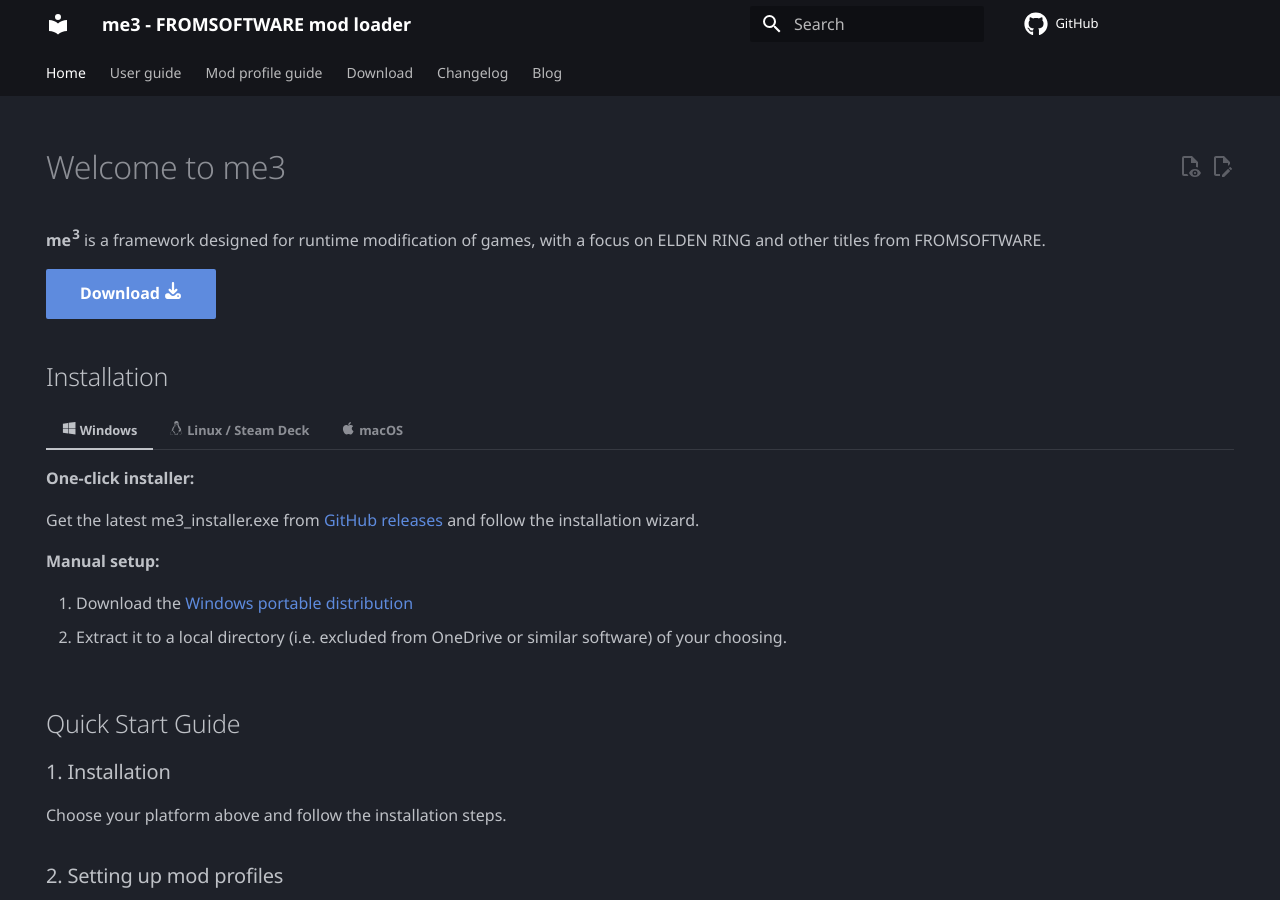
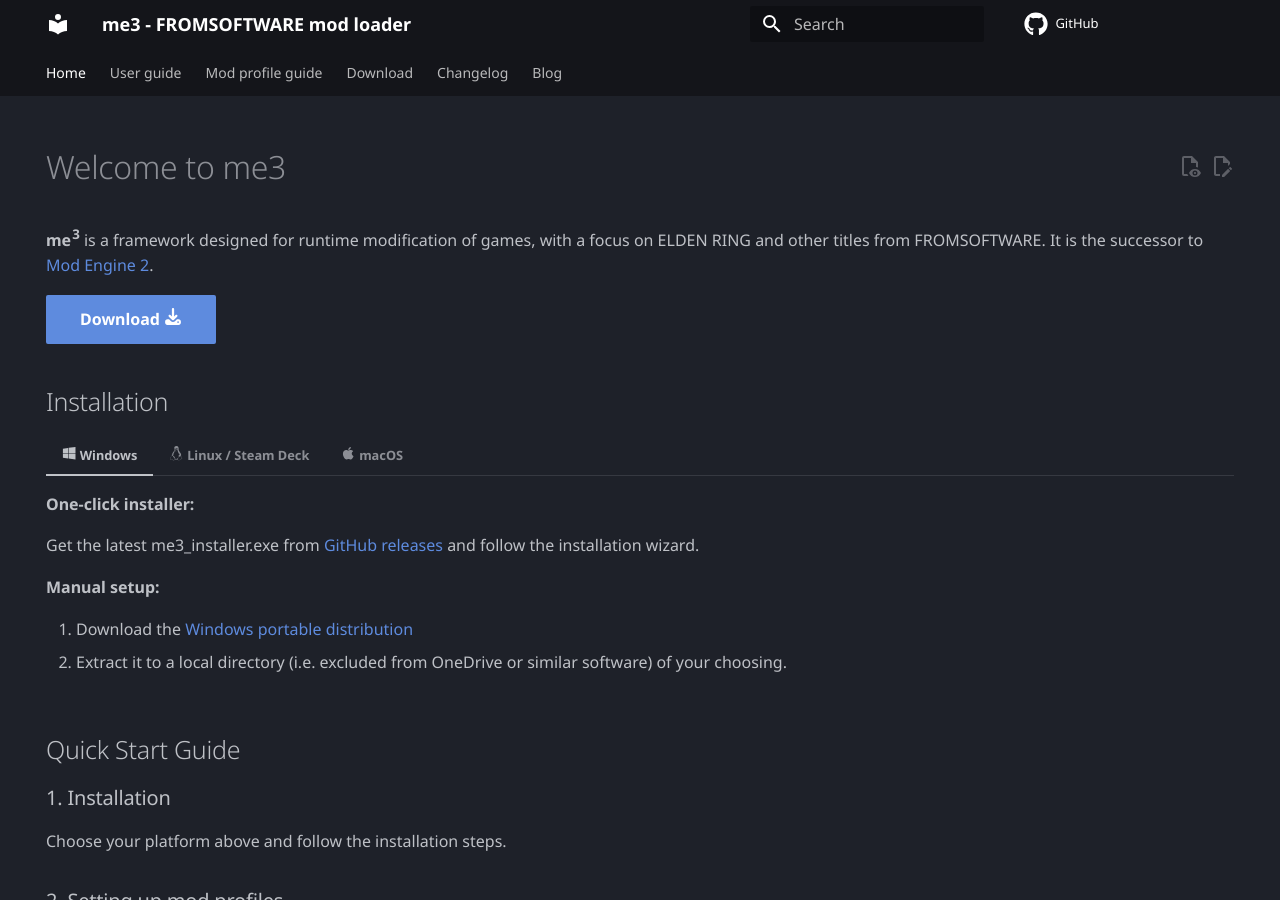
Before and after one commit to garyttierney/me3, an MkDocs documentation site: the page built from docs/index.md, in a window 1280 px wide and 900 px high. Built offline with MkDocs 1.6.1 and Material for MkDocs 9.7.7, drawn with Linux system fonts in a browser that asks for light colours; plug-ins that fetch from the network failed and are left out; comment, search, counter and statistics services are not loaded.

Commit message:
chore(docs): Reference Mod Engine2 in docs for Google SEO (#315)
A lot of search queries for me3 are written as "mod engine 3", so
reference Mod Engine 2 to promote results for users looking for a newer
version of ModEngine.

```diff
--- a/docs/index.md
+++ b/docs/index.md
@@ -7,7 +7,7 @@
 
 # Welcome to me3
 
-**me<sup>3</sup>** is a framework designed for runtime modification of games, with a focus on ELDEN RING and other titles from FROMSOFTWARE.
+**me<sup>3</sup>** is a framework designed for runtime modification of games, with a focus on ELDEN RING and other titles from FROMSOFTWARE. It is the successor to [Mod Engine 2](https://github.com/garyttierney/me3).
 
 [Download :fontawesome-solid-download:](https://github.com/garyttierney/me3/releases/latest){ .md-button .md-button--primary }
 
--- a/mkdocs.yml
+++ b/mkdocs.yml
@@ -102,6 +102,7 @@
   - meta
   - search
   - optimize
+  - meta-descriptions
   - git-committers:
       repository: garyttierney/me3
       branch: main
```
Also changed, not shown: docs/requirements.txt (+15 -2 lines), 1 other file.
